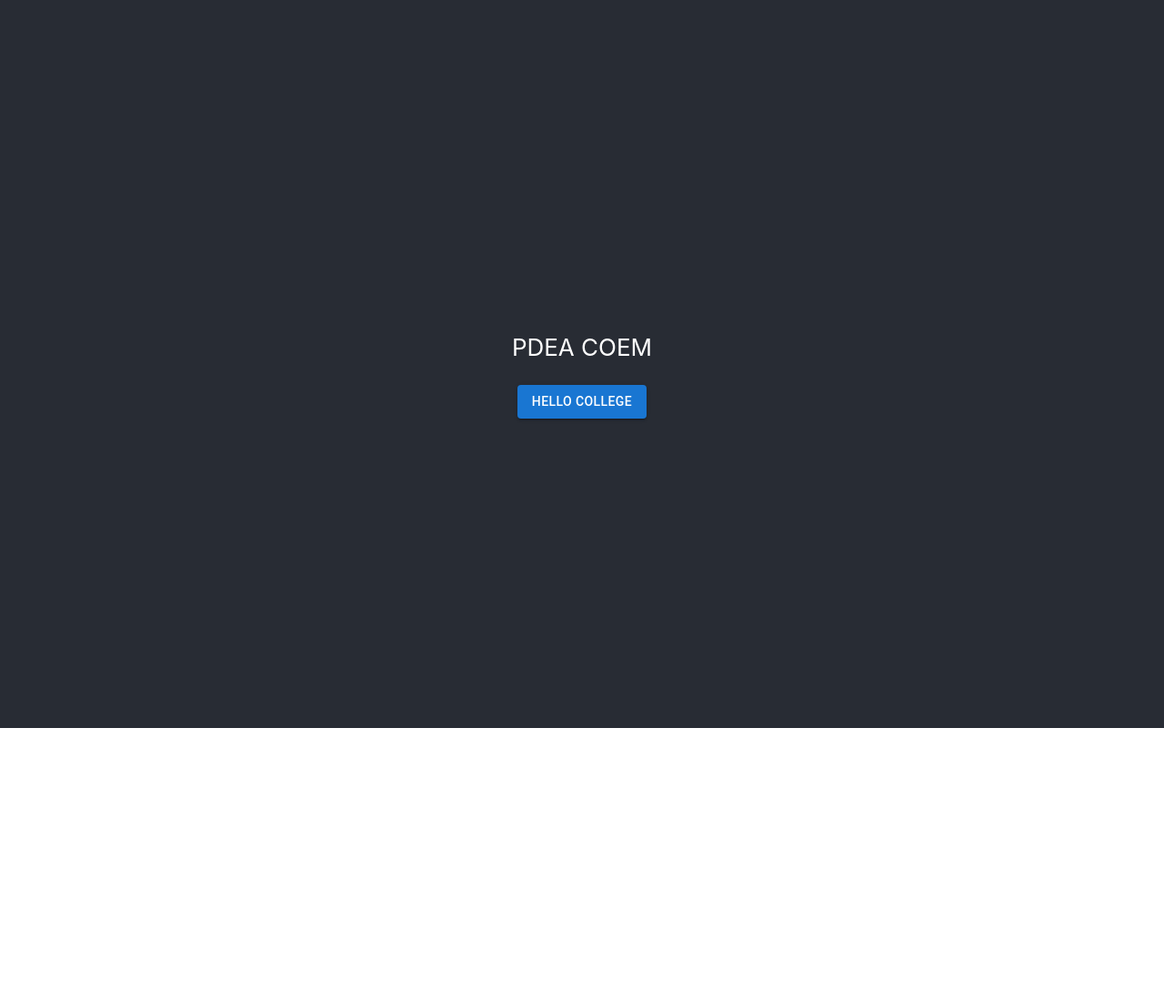
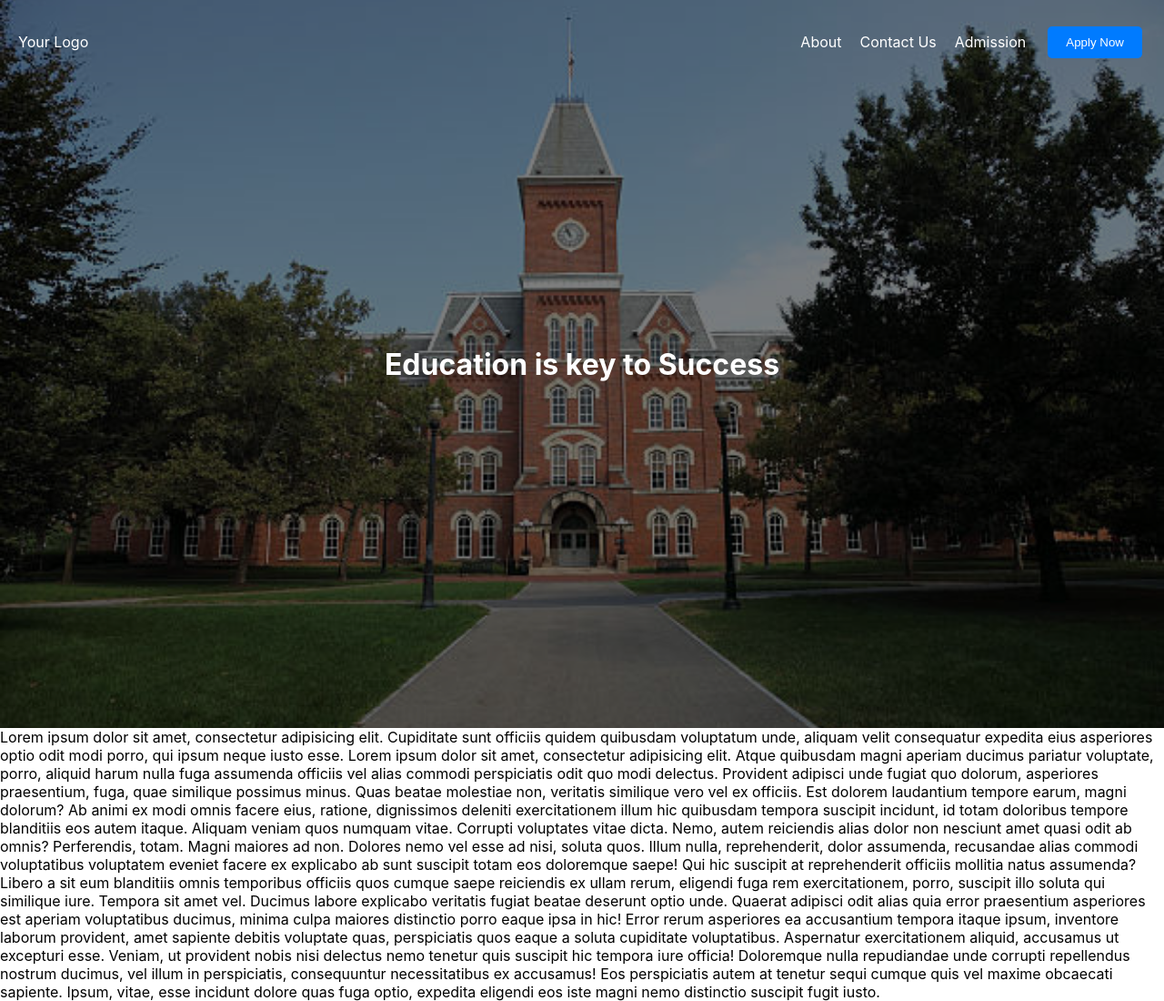
Before and after one commit to shubham-kshetre/pdea-coem, a React (Create React App) app: page / in a window 1280 px wide. Shown: the whole page at 91% size. Before the commit the page ends 800 px from the top, so only its background shows below. Built offline with nearby package versions, Linux system fonts and the light colour scheme.

Commit message:
Hero Section Done

```diff
--- a/src/App.css
+++ b/src/App.css
@@ -1,38 +1,3 @@
-.App {
-  text-align: center;
+*{
+  box-sizing: border-box;
 }
-
-.App-logo {
-  height: 40vmin;
-  pointer-events: none;
-}
-
-@media (prefers-reduced-motion: no-preference) {
-  .App-logo {
-    animation: App-logo-spin infinite 20s linear;
-  }
-}
-
-.App-header {
-  background-color: #282c34;
-  min-height: 100vh;
-  display: flex;
-  flex-direction: column;
-  align-items: center;
-  justify-content: center;
-  font-size: calc(10px + 2vmin);
-  color: white;
-}
-
-.App-link {
-  color: #61dafb;
-}
-
-@keyframes App-logo-spin {
-  from {
-    transform: rotate(0deg);
-  }
-  to {
-    transform: rotate(360deg);
-  }
-}
--- a/src/App.js
+++ b/src/App.js
@@ -1,15 +1,52 @@
+import React from "react";
 import "./App.css";
-import Button from "@mui/material/Button";
+import { Box, Container } from "@mui/material";
+import HeroSection from "./Components/HeroSection/HereSection";
 
-function App() {
+const LandingPage = () => {
   return (
-    <div className="App">
-      <header className="App-header">
-        <p>PDEA COEM</p>
-        <Button variant="contained">Hello College</Button>
-      </header>
-    </div>
+    <Box className="parent">
+      <HeroSection />
+      <div>
+        Lorem ipsum dolor sit amet, consectetur adipisicing elit. Cupiditate
+        sunt officiis quidem quibusdam voluptatum unde, aliquam velit
+        consequatur expedita eius asperiores optio odit modi porro, qui ipsum
+        neque iusto esse. Lorem ipsum dolor sit amet, consectetur adipisicing
+        elit. Atque quibusdam magni aperiam ducimus pariatur voluptate, porro,
+        aliquid harum nulla fuga assumenda officiis vel alias commodi
+        perspiciatis odit quo modi delectus. Provident adipisci unde fugiat quo
+        dolorum, asperiores praesentium, fuga, quae similique possimus minus.
+        Quas beatae molestiae non, veritatis similique vero vel ex officiis. Est
+        dolorem laudantium tempore earum, magni dolorum? Ab animi ex modi omnis
+        facere eius, ratione, dignissimos deleniti exercitationem illum hic
+        quibusdam tempora suscipit incidunt, id totam doloribus tempore
+        blanditiis eos autem itaque. Aliquam veniam quos numquam vitae. Corrupti
+        voluptates vitae dicta. Nemo, autem reiciendis alias dolor non nesciunt
+        amet quasi odit ab omnis? Perferendis, totam. Magni maiores ad non.
+        Dolores nemo vel esse ad nisi, soluta quos. Illum nulla, reprehenderit,
+        dolor assumenda, recusandae alias commodi voluptatibus voluptatem
+        eveniet facere ex explicabo ab sunt suscipit totam eos doloremque saepe!
+        Qui hic suscipit at reprehenderit officiis mollitia natus assumenda?
+        Libero a sit eum blanditiis omnis temporibus officiis quos cumque saepe
+        reiciendis ex ullam rerum, eligendi fuga rem exercitationem, porro,
+        suscipit illo soluta qui similique iure. Tempora sit amet vel. Ducimus
+        labore explicabo veritatis fugiat beatae deserunt optio unde. Quaerat
+        adipisci odit alias quia error praesentium asperiores est aperiam
+        voluptatibus ducimus, minima culpa maiores distinctio porro eaque ipsa
+        in hic! Error rerum asperiores ea accusantium tempora itaque ipsum,
+        inventore laborum provident, amet sapiente debitis voluptate quas,
+        perspiciatis quos eaque a soluta cupiditate voluptatibus. Aspernatur
+        exercitationem aliquid, accusamus ut excepturi esse. Veniam, ut
+        provident nobis nisi delectus nemo tenetur quis suscipit hic tempora
+        iure officia! Doloremque nulla repudiandae unde corrupti repellendus
+        nostrum ducimus, vel illum in perspiciatis, consequuntur necessitatibus
+        ex accusamus! Eos perspiciatis autem at tenetur sequi cumque quis vel
+        maxime obcaecati sapiente. Ipsum, vitae, esse incidunt dolore quas fuga
+        optio, expedita eligendi eos iste magni nemo distinctio suscipit fugit
+        iusto.
+      </div>
+    </Box>
   );
-}
+};
 
-export default App;
+export default LandingPage;
--- /dev/null
+++ b/src/Components/HeroSection/HereSection.jsx
@@ -0,0 +1,15 @@
+import React from "react";
+import "./HeroSection.css";
+import Navbar from "../Navbar/Navbar";
+
+function HeroSection() {
+  return (
+    <div className={`landing-page`}>
+      <Navbar />
+      <div className="overlay"></div>
+      <h1>Education is key to Success</h1>
+    </div>
+  );
+}
+
+export default HeroSection;
--- /dev/null
+++ b/src/Components/HeroSection/HeroSection.css
@@ -0,0 +1,26 @@
+.landing-page {
+    position: relative;
+    height: 100vh;
+    background-image: url('../../assets/background.jpg');
+    background-size: cover;
+    background-position: center;
+    display: flex;
+    flex-direction: column;
+    justify-content: center;
+    align-items: center;
+    color: white;
+    text-align: center;
+  }
+
+  .overlay {
+    position: absolute;
+    top: 0;
+    left: 0;
+    width: 100%;
+    height: 100%;
+    background-color: rgba(0, 0, 0, 0.5);
+  }
+
+  h1 {
+    z-index: 1;
+  }
--- /dev/null
+++ b/src/Components/Navbar/Navbar.css
@@ -0,0 +1,49 @@
+.navbar {
+    position: fixed;
+    top: 0;
+    left: 0;
+    width: 100%;
+    display: flex;
+    justify-content: space-between;
+    align-items: center;
+    padding: 20px;
+    transition: background-color 0.3s ease;
+    z-index: 1;
+
+  }
+
+  .navbar.scrolled {
+    background-color: black;
+  }
+
+  .navbar .logo {
+    margin-right: auto;
+  }
+
+  .nav-links {
+    list-style: none;
+    display: flex;
+  }
+
+  .nav-links li {
+    margin-right: 20px;
+  }
+
+  .nav-links a {
+    color: white;
+    text-decoration: none;
+  }
+
+  .apply-btn {
+    background-color: #007bff;
+    color: white;
+    border: none;
+    padding: 10px 20px;
+    margin: 0 4px;
+    border-radius: 5px;
+    cursor: pointer;
+  }
+
+  .apply-btn:hover {
+    background-color: #0056b3;
+  }
--- /dev/null
+++ b/src/Components/Navbar/Navbar.jsx
@@ -0,0 +1,34 @@
+import React, { useState } from "react";
+import "./Navbar.css";
+
+function Navbar() {
+  const [scrolled, setScrolled] = useState(false);
+
+  const handleScroll = () => {
+    const isScrolled = window.scrollY > 0;
+    if (isScrolled !== scrolled) {
+      setScrolled(isScrolled);
+    }
+  };
+
+  window.addEventListener("scroll", handleScroll);
+  return (
+    <nav className={`navbar ${scrolled ? "scrolled" : ""}`}>
+      <div className="logo">Your Logo</div>
+      <ul className="nav-links">
+        <li>
+          <a href="#about">About</a>
+        </li>
+        <li>
+          <a href="#contact">Contact Us</a>
+        </li>
+        <li>
+          <a href="#admission">Admission</a>
+        </li>
+      </ul>
+      <button className="apply-btn">Apply Now</button>
+    </nav>
+  );
+}
+
+export default Navbar;
```
Also changed, not shown: src/assets/background.jpg (added).
